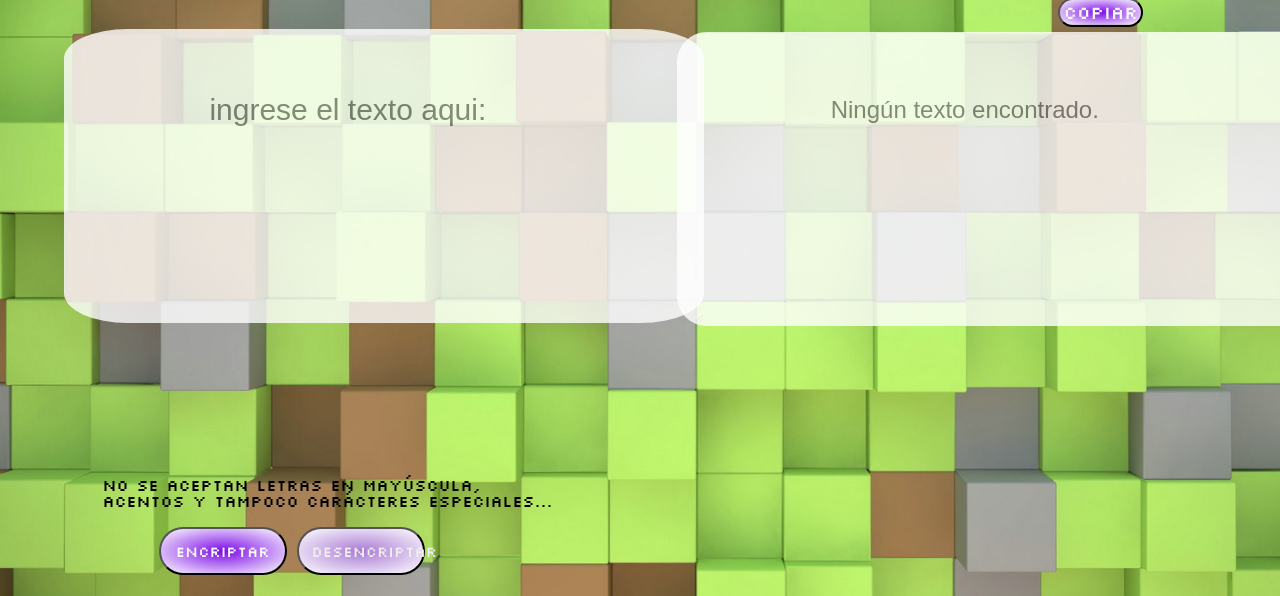
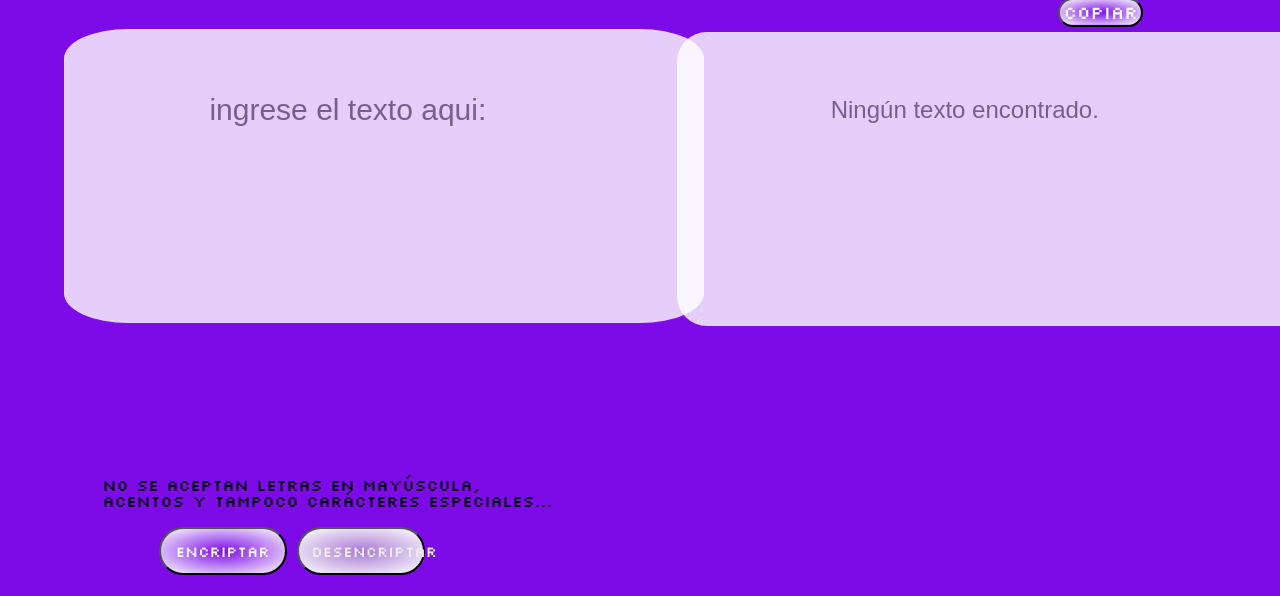
Before and after one commit to Juan-93/EncriptadorJC, a plain HTML site: page index.html in a window 1280 px wide. Shown: the part 131-727 px from the top of the page. Drawn offline with Linux system fonts and the light colour scheme; some packages are replaced by stand-ins of ours; a script that the page names is missing.

Commit message:
imagen por color

```diff
--- a/style.css
+++ b/style.css
@@ -6,7 +6,7 @@
     }
 
     body {
-        background-image: url(imagenes/wallpaperbetter.com_1920x1080.jpg);
+        background:rgb(125, 11, 232);
         background-size: cover;
         background-repeat: no-repeat;
     }
```
